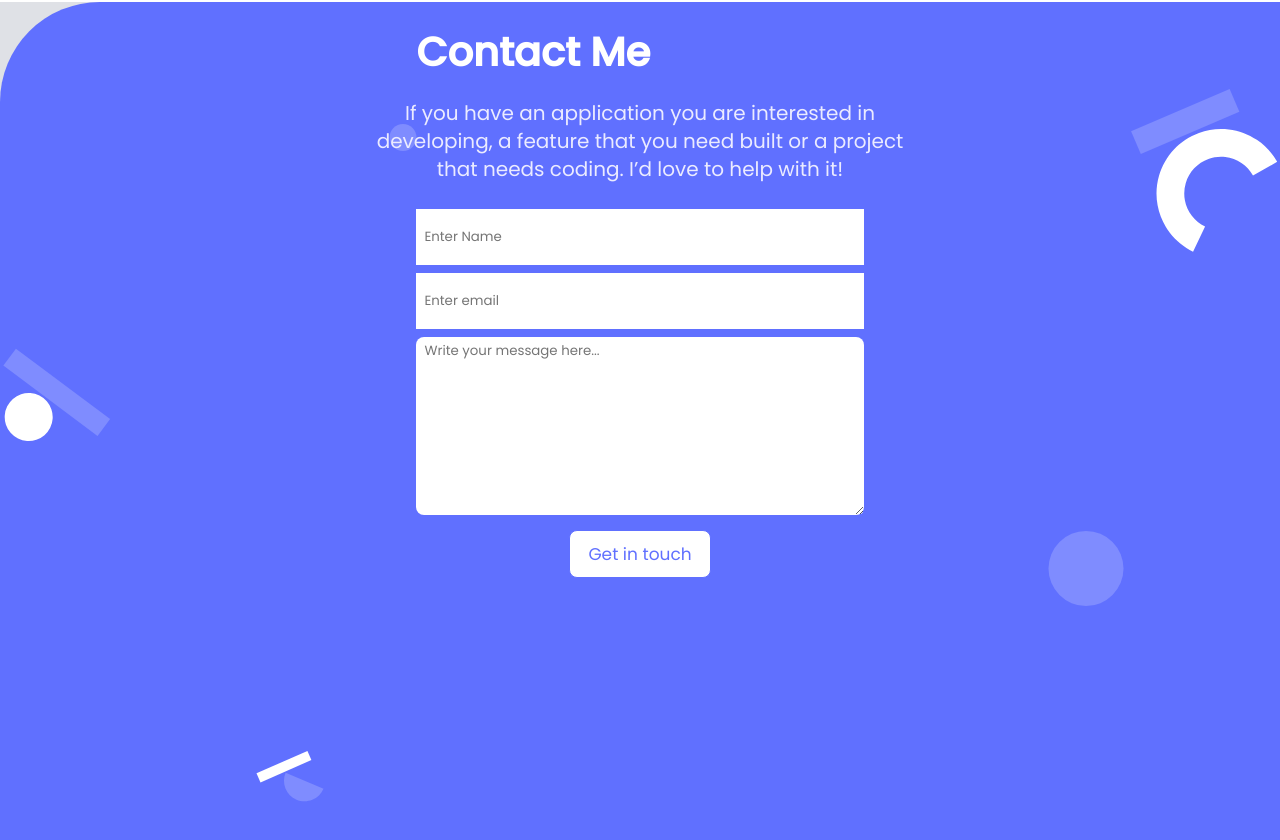
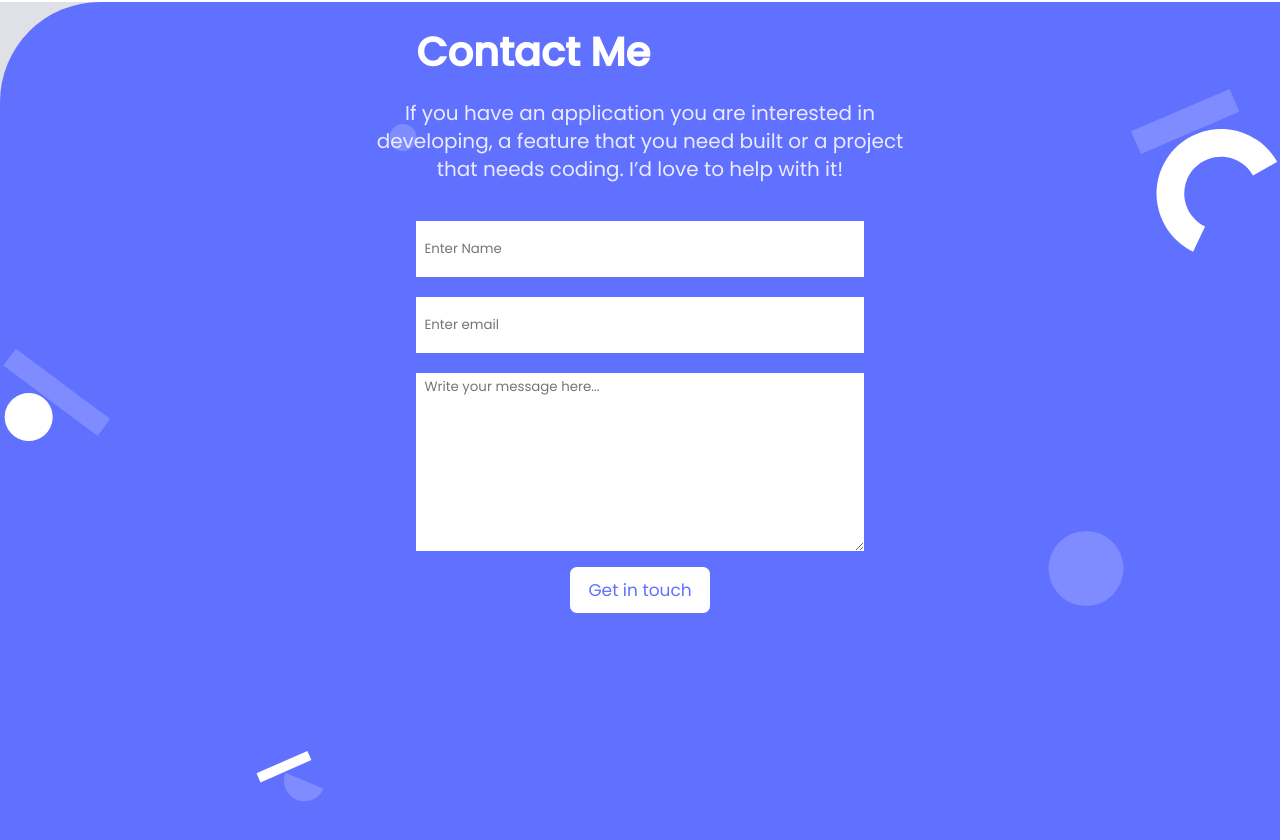
Before and after one commit to tchasinga/Setup-first-mobile, a plain HTML site: page index.html in a window 1280 px wide. Shown: the part 3839-4679 px from the top of the page. Drawn offline with nearby package versions, Linux system fonts and the light colour scheme.

Commit message:
new updating

```diff
--- a/css/DesktopVersion.css
+++ b/css/DesktopVersion.css
@@ -353,6 +353,7 @@
 
   .formController {
     margin: 8px auto;
+    margin-top: 20px;
   }
 
   .formController input {
@@ -361,12 +362,12 @@
     border: none;
     outline: none;
     padding: 4px 8px;
+
   }
 
   .formController textarea {
     width: 35%;
     height: 170px;
-    border-radius: 8px;
     border: none;
     outline: none;
     padding: 4px 8px;
```
